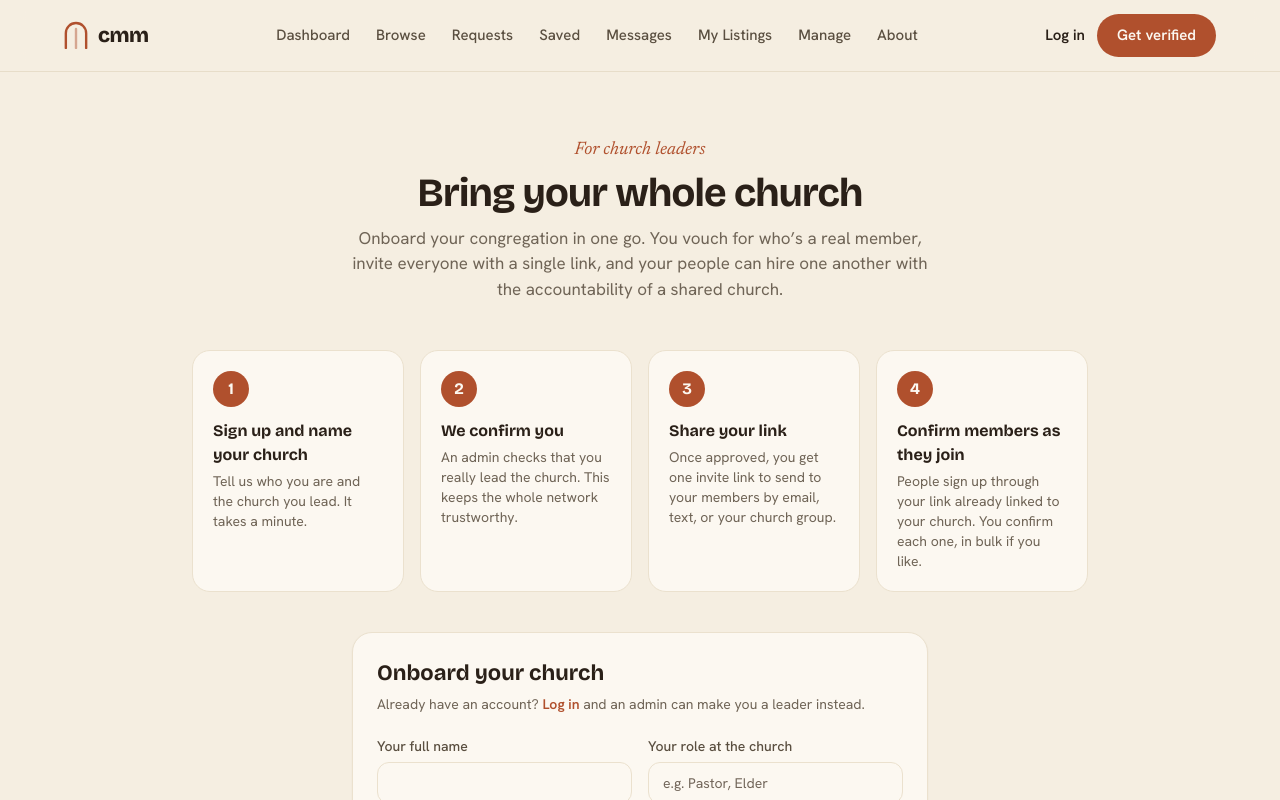
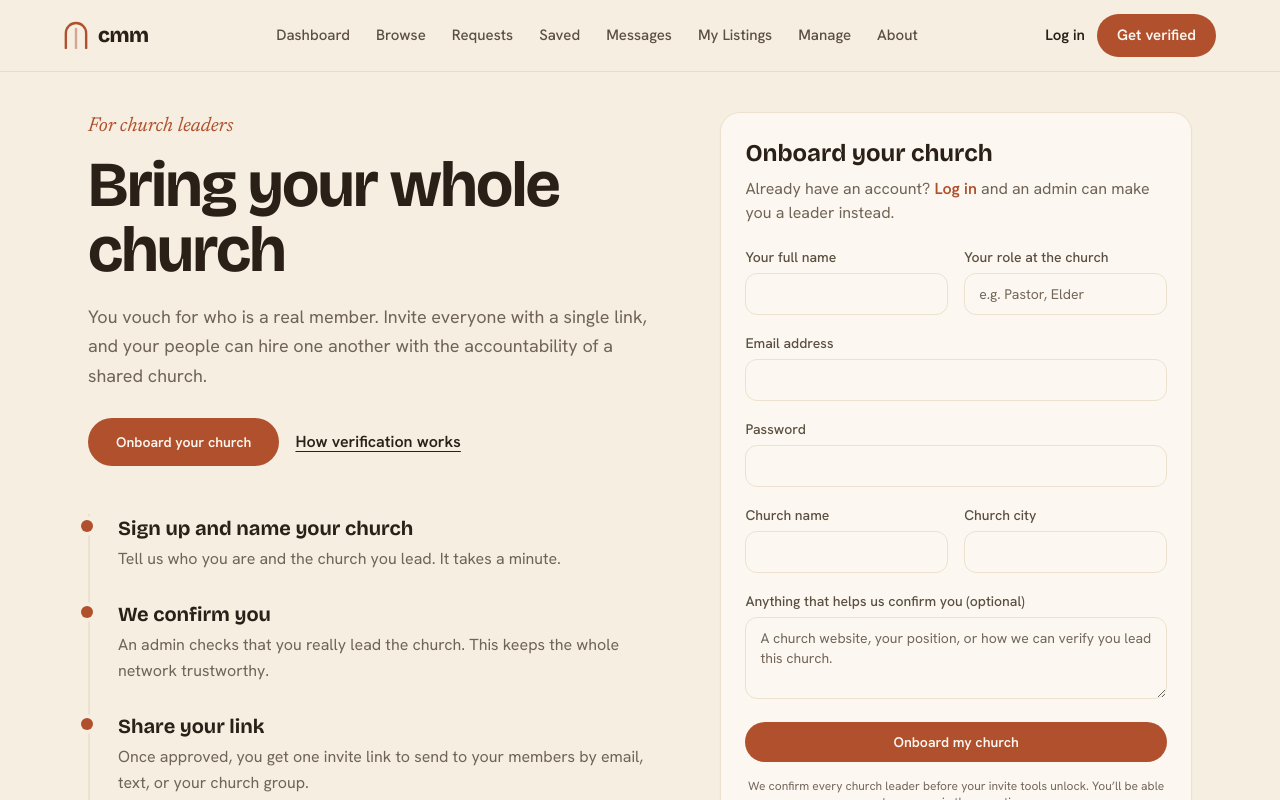
Before and after one commit to thefaith01/church-marketplace, a Next.js app: page /for-churches in a window 1280 px wide. Shown: the top 800 px of the page. Built offline with nearby package versions, Linux system fonts and the light colour scheme; no server answers.

Commit message:
Overhaul /for-churches: form beside pitch, larger type, clearer steps (#17)

```diff
--- a/app/for-churches/page.tsx
+++ b/app/for-churches/page.tsx
@@ -1,5 +1,6 @@
 import { pageMetadata } from "@/lib/seo";
-import { Container, Card } from "@/components/ui";
+import Link from "next/link";
+import { Container, Card, ui } from "@/components/ui";
 import ChurchOnboardingForm from "@/components/ChurchOnboardingForm";
 
 export const metadata = pageMetadata({
@@ -10,42 +11,54 @@ export const metadata = pageMetadata({
 });
 
 const STEPS = [
-  { n: "1", t: "Sign up and name your church", d: "Tell us who you are and the church you lead. It takes a minute." },
-  { n: "2", t: "We confirm you", d: "An admin checks that you really lead the church. This keeps the whole network trustworthy." },
-  { n: "3", t: "Share your link", d: "Once approved, you get one invite link to send to your members by email, text, or your church group." },
-  { n: "4", t: "Confirm members as they join", d: "People sign up through your link already linked to your church. You confirm each one, in bulk if you like." },
+  { t: "Sign up and name your church", d: "Tell us who you are and the church you lead. It takes a minute." },
+  { t: "We confirm you", d: "An admin checks that you really lead the church. This keeps the whole network trustworthy." },
+  { t: "Share your link", d: "Once approved, you get one invite link to send to your members by email, text, or your church group." },
+  { t: "Confirm members as they join", d: "People sign up through your link already linked to your church. You confirm each one, in bulk if you like." },
 ];
 
 export default function ForChurchesPage() {
   return (
     <Container size="wide">
-      <div className="py-6 text-center">
-        <p className="font-serif text-lg italic text-clay">For church leaders</p>
-        <h1 className="mt-2 font-display text-[40px] font-bold leading-[1.05] tracking-[-0.02em] text-ink">
+      <div className="grid gap-10 lg:grid-cols-[1.1fr_0.9fr] lg:items-start lg:gap-14">
+        <div>
+          <p className="font-serif text-xl italic text-clay">For church leaders</p>
+          <h1 className="mt-3 font-display text-[44px] font-bold leading-[1.02] tracking-[-0.025em] text-ink sm:text-[56px] lg:text-[64px]">
             Bring your whole church
           </h1>
-        <p className="mx-auto mt-3 max-w-xl text-[17px] text-muted">
-          Onboard your congregation in one go. You vouch for who&rsquo;s a real member, invite everyone
-          with a single link, and your people can hire one another with the accountability of a shared church.
+          <p className="mt-5 max-w-xl text-lg leading-relaxed text-muted">
+            You vouch for who is a real member. Invite everyone with a single link, and your people can hire
+            one another with the accountability of a shared church.
+          </p>
+          <div className="mt-7 flex flex-wrap items-center gap-4">
+            <a href="#onboard" className={ui.btnPrimary + " px-7 py-3.5 text-base"}>
+              Onboard your church
+            </a>
+            <Link href="/how-verification-works" className="text-base font-semibold text-ink underline underline-offset-4">
+              How verification works
+            </Link>
+          </div>
+
+          <ol className="mt-12 max-w-xl space-y-7 border-l-2 border-line pl-7">
+            {STEPS.map((s) => (
+              <li key={s.t} className="relative">
+                <span className="absolute -left-[37px] top-1.5 h-3 w-3 rounded-full bg-clay ring-4 ring-cream" aria-hidden="true" />
+                <h2 className="font-display text-xl font-bold text-ink">{s.t}</h2>
+                <p className="mt-1 text-base leading-relaxed text-muted">{s.d}</p>
+              </li>
+            ))}
+          </ol>
+
+          <p className="mt-10 max-w-xl text-base leading-relaxed text-muted">
+            Verification is a starting point for your own judgement, never a guarantee. You stay in charge of who
+            is confirmed as a member of your church.
           </p>
         </div>
 
-      <div className="mx-auto mt-6 grid max-w-4xl gap-4 sm:grid-cols-2 lg:grid-cols-4">
-        {STEPS.map((s) => (
-          <div key={s.n} className="rounded-[18px] border border-line bg-paper p-5">
-            <span className="grid h-9 w-9 place-items-center rounded-full bg-clay font-display font-bold text-paper">
-              {s.n}
-            </span>
-            <h3 className="mt-3 font-display font-bold text-ink">{s.t}</h3>
-            <p className="mt-1 text-sm text-muted">{s.d}</p>
-          </div>
-        ))}
-      </div>
-
-      <div className="mx-auto mt-10 max-w-xl">
+        <div id="onboard" className="scroll-mt-24 lg:sticky lg:top-24">
           <Card>
-          <h2 className="font-display text-[22px] font-bold text-ink">Onboard your church</h2>
-          <p className="mt-1 text-sm text-muted">
+            <h2 className="font-display text-2xl font-bold text-ink">Onboard your church</h2>
+            <p className="mt-2 text-base text-muted">
               Already have an account?{" "}
               <a href="/login" className="font-semibold text-clay no-underline">Log in</a> and an admin can
               make you a leader instead.
@@ -55,6 +68,7 @@ export default function ForChurchesPage() {
             </div>
           </Card>
         </div>
+      </div>
     </Container>
   );
 }
```
Lines whose indentation alone changed are shown as unchanged.
